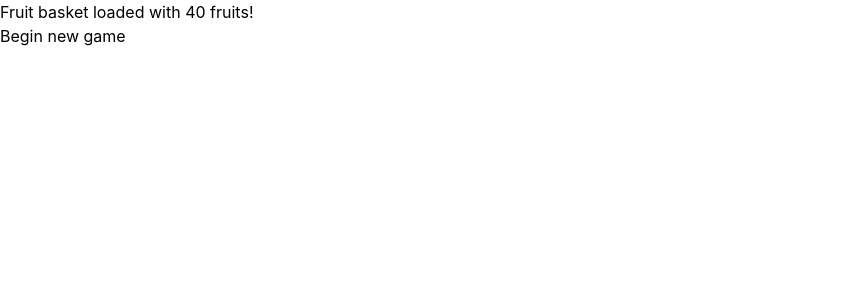
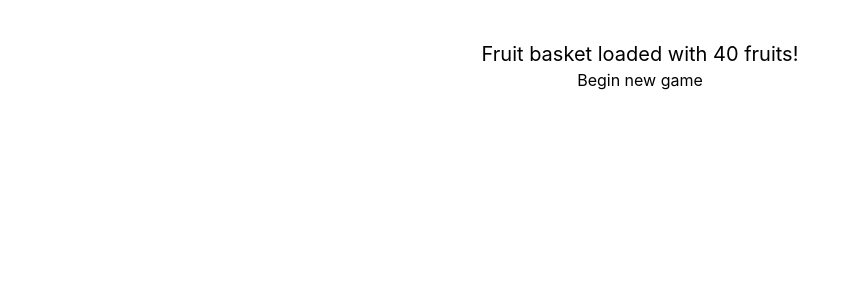
Before and after one commit to AmilMasic/react-word-scramble, a React (Create React App) app: page / in a window 1280 px wide. Shown: the top 300 px of the page, without its empty margins (0-859 px from the left). Built offline with nearby package versions, Linux system fonts and the light colour scheme.

Commit message:
style pre-game;2;13~

```diff
--- a/src/App.tsx
+++ b/src/App.tsx
@@ -33,15 +33,23 @@ function App() {
   switch (state.phase) {
     case "pre-game": {
       if (state.wordPack === null) {
-        return <>Loading Data...</>;
+        return (
+          <div className="flex flex-col m-10">
+            <div className="mx-auto text-xl">
+              Plese wait while we are gathering fruits...
+            </div>
+          </div>
+        );
       }
       return (
-        <>
-          <div>Fruit basket loaded with {state.wordPack.length} fruits!</div>
+        <div className="flex flex-col m-10">
+          <div className="mx-auto text-xl">
+            Fruit basket loaded with {state.wordPack.length} fruits!
+          </div>
           <button onClick={() => dispatch({ type: "start-game" })}>
             Begin new game
           </button>
-        </>
+        </div>
       );
     }
 
```
